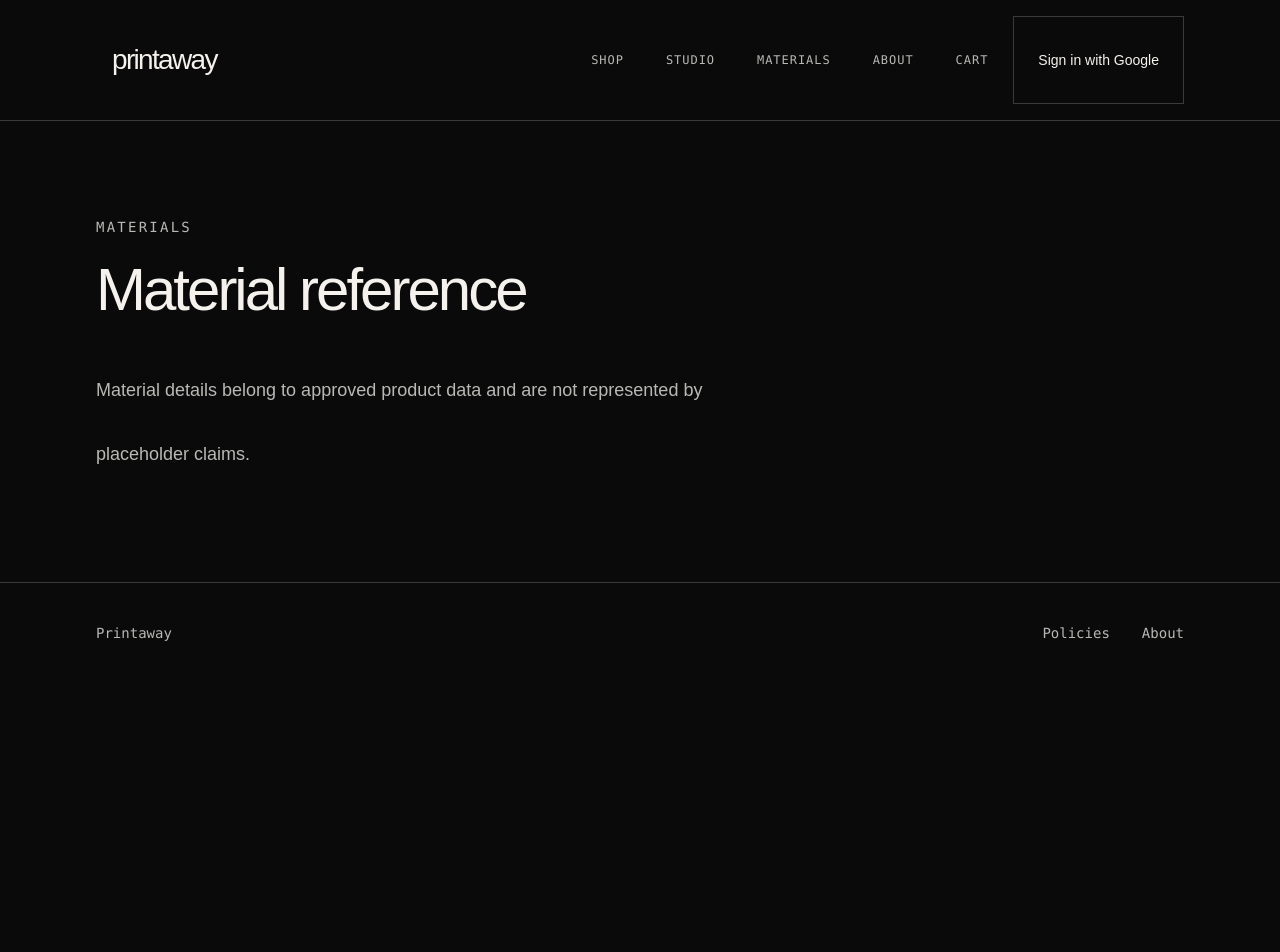
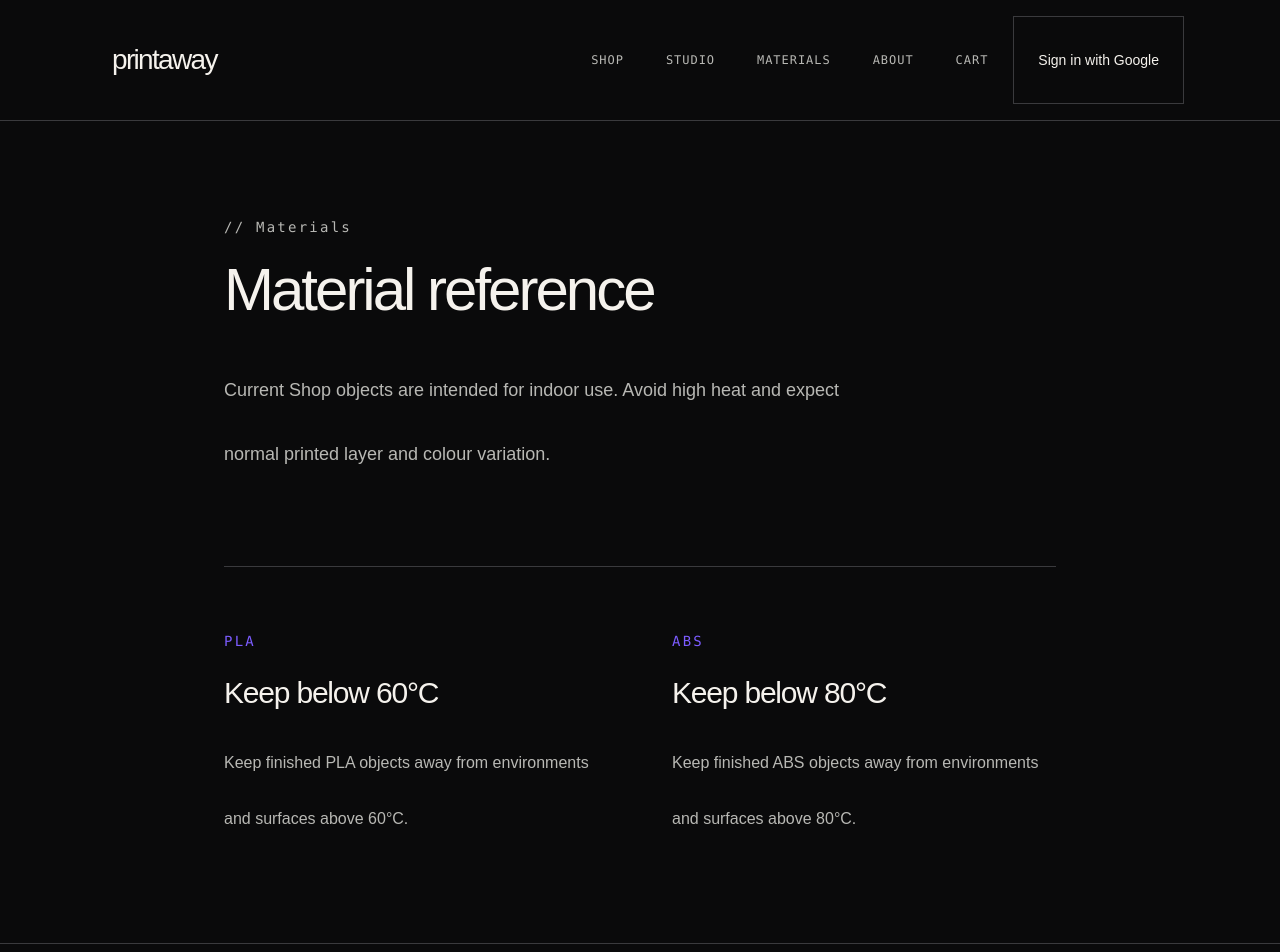
Before and after one commit to jasonkdeng/printaway, a Next.js app: page /materials in a window 1280 px wide. Shown: the top 952 px of the page. Before the commit the page ends 800 px from the top, so only its background shows below. Built offline with nearby package versions, Linux system fonts and the light colour scheme; no server answers.

Commit message:
feat: materials implementation

```diff
--- a/src/app/materials/page.tsx
+++ b/src/app/materials/page.tsx
@@ -1,7 +1,25 @@
-import { RoutePlaceholder } from "@/components/ui/route-placeholder";
-
 export const metadata = { title: "Materials" };
 
 export default function MaterialsPage() {
-  return <RoutePlaceholder eyebrow="MATERIALS" title="Material reference" description="Material details belong to approved product data and are not represented by placeholder claims." />;
+  return (
+    <main className="mx-auto max-w-5xl px-3 py-12 sm:px-6 lg:px-12">
+      <header className="max-w-3xl">
+        <p className="font-mono text-sm tracking-[0.16em] text-aluminum">{"// Materials"}</p>
+        <h1 className="mt-3 font-display text-5xl leading-[0.95] tracking-[-0.05em] text-bone sm:text-6xl">Material reference</h1>
+        <p className="mt-5 max-w-2xl text-lg leading-8 text-aluminum">Current Shop objects are intended for indoor use. Avoid high heat and expect normal printed layer and colour variation.</p>
+      </header>
+      <div className="mt-10 grid gap-8 border-t border-graphite pt-8 sm:grid-cols-2">
+        <section id="pla" aria-labelledby="pla-heading">
+          <p className="font-mono text-sm tracking-[0.16em] text-cure-violet">PLA</p>
+          <h2 id="pla-heading" className="mt-3 font-display text-3xl tracking-[-0.04em] text-bone">Keep below 60°C</h2>
+          <p className="mt-3 max-w-prose leading-7 text-aluminum">Keep finished PLA objects away from environments and surfaces above 60°C.</p>
+        </section>
+        <section id="abs" aria-labelledby="abs-heading">
+          <p className="font-mono text-sm tracking-[0.16em] text-cure-violet">ABS</p>
+          <h2 id="abs-heading" className="mt-3 font-display text-3xl tracking-[-0.04em] text-bone">Keep below 80°C</h2>
+          <p className="mt-3 max-w-prose leading-7 text-aluminum">Keep finished ABS objects away from environments and surfaces above 80°C.</p>
+        </section>
+      </div>
+    </main>
+  );
 }
```
Also changed, not shown: 1 other file (tests, documents, lock files or other folders).
